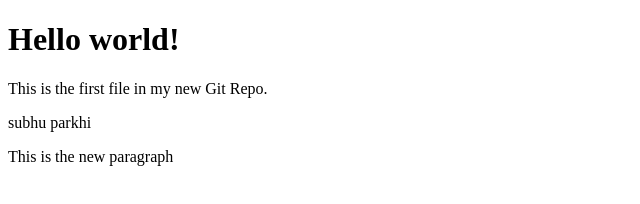
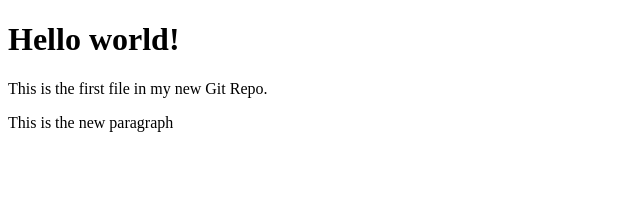
Before and after one commit to shubhu2243/practice-tutorial, a plain HTML site: page index.html in a window 1280 px wide. Shown: the whole page, without its empty margins (0-640 px from the left). Drawn offline with Linux system fonts and the light colour scheme.

Commit message:
removed one line

```diff
--- a/index.html
+++ b/index.html
@@ -7,7 +7,6 @@
 
 <h1>Hello world!</h1>
 <p>This is the first file in my new Git Repo.</p>
-<p>subhu parkhi</p>
 <p>This is the new paragraph</p>
 </body>
 </html>
```
